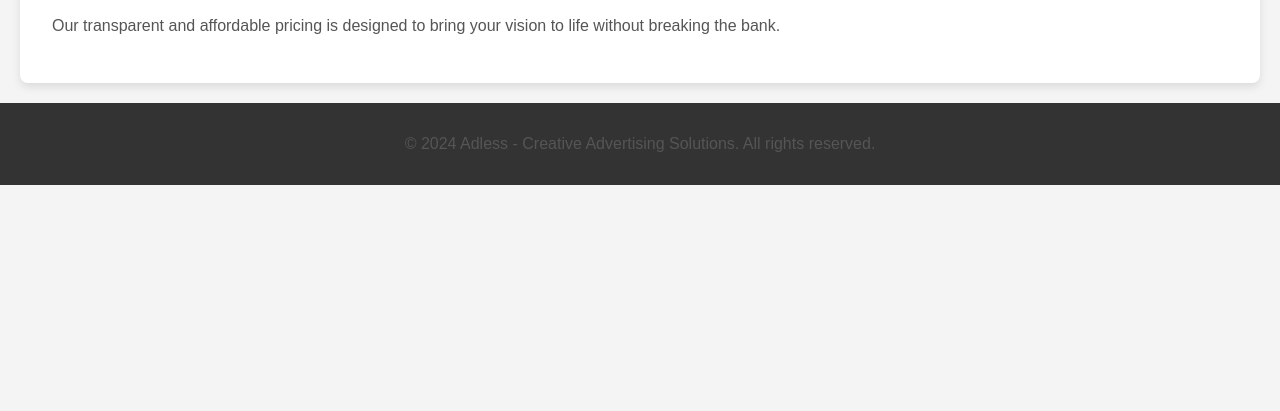
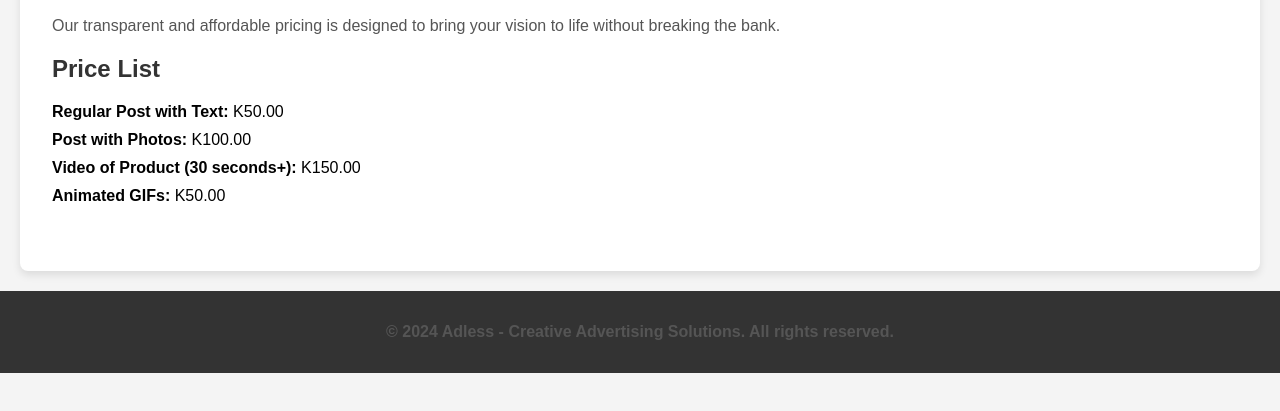
Before and after one commit to AdlessCo/com, a plain HTML site: page pricing.html in a window 1280 px wide. Shown: the part 233-644 px from the top of the page. Drawn offline with Linux system fonts and the light colour scheme.

Commit message:
Update pricing.html

```diff
--- a/pricing.html
+++ b/pricing.html
@@ -37,7 +37,7 @@
             margin-right: 20px;
         }
 
-        nav a {
+        nav a,a {
             text-decoration: none;
             color: #fff;
             font-weight: bold;
@@ -66,6 +66,25 @@
             padding: 1em;
             text-align: center;
         }
+   .contact-us {
+            margin-top: 20px;
+            text-align: center;
+        }
+
+        .contact-link {
+            text-decoration: none;
+            color: #333;
+            font-weight: bold;
+        }
+
+        ul {
+            list-style: none;
+            padding: 0;
+        }
+
+        li {
+            margin-bottom: 10px;
+        }
     </style>
 </head>
 <body>
@@ -86,6 +105,14 @@
         <h2>Pricing</h2>
         <p>Our transparent and affordable pricing is designed to bring your vision to life without breaking the bank.</p>
         <!-- Add specific content for pricing page -->
+   <h2>Price List</h2>
+        <ul>
+            <li><strong>Regular Post with Text:</strong> K50.00</li>
+            <li><strong>Post with Photos:</strong> K100.00</li>
+            <li><strong>Video of Product (30 seconds+):</strong> K150.00</li>
+            <li><strong>Animated GIFs:</strong> K50.00</li>
+        </ul>
+ <a href="examples.html">Examples<a>
     </section>
 
     <footer>
```
